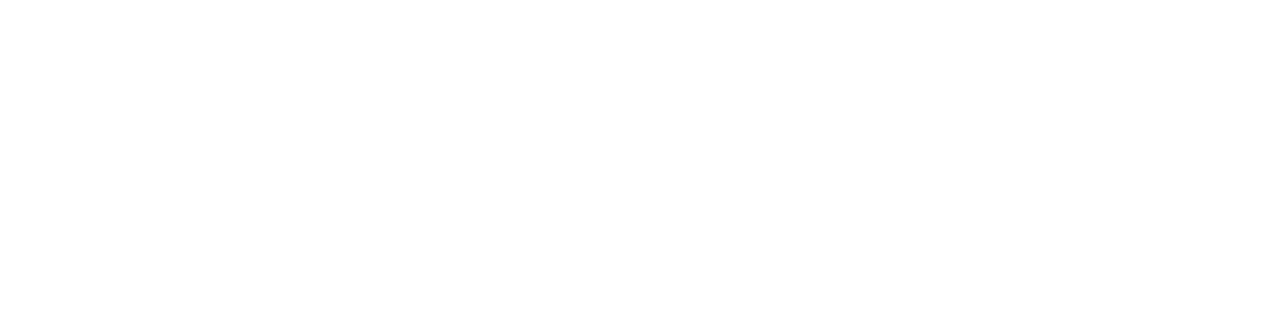
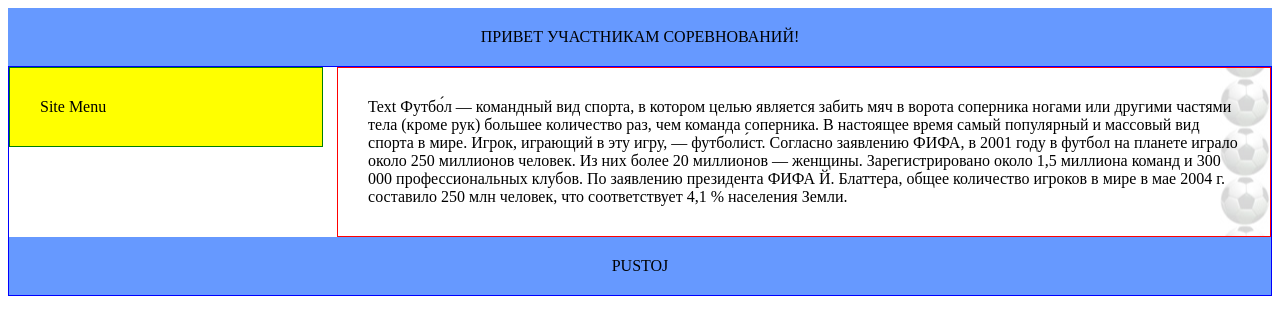
Before and after one commit to VeronikaKhenskaya/It-Academy, a plain HTML site: page maket_div.html in a window 1280 px wide. Drawn offline with Linux system fonts and the light colour scheme.

Commit message:
containers

```diff
--- a/maket_div.html
+++ b/maket_div.html
@@ -1,12 +1,30 @@
 <!DOCTYPE html>
 <html lang="ru">
+
 <head>
     <meta charset="UTF-8">
     <meta http-equiv="X-UA-Compatible" content="IE=edge">
     <meta name="viewport" content="width=device-width, initial-scale=1.0">
     <title>ФУТБОЛ</title>
 </head>
+
 <body>
+    <div style="background: #6699FF; padding: 20px; font-size: medium; font-style: normal; text-align: center; text-transform: uppercase;">Привет участникам соревнований!</div>
+    <div style="border: solid blue 1px; ">
+    <div style="border: solid green 1px; width: 20%; padding: 30px; text-align: left; float: left; background-color: yellow; background-repeat: repeat-x;">Site Menu</div>
+    <div style="border: solid red 1px; margin-left: 26%; padding: 30px; text-align: left; background: url(ball.png) right repeat-y">Text
 
+    Футбо́л — командный вид спорта, в котором целью является забить мяч в
+    ворота соперника ногами или другими частями тела (кроме рук) большее количество раз, чем команда соперника. В
+    настоящее время самый популярный и массовый вид спорта в мире.
+    Игрок, играющий в эту игру, — футболи́ст.
+    Согласно заявлению ФИФА, в 2001 году в футбол на планете играло около 250 миллионов человек. Из них более 20
+    миллионов — женщины. Зарегистрировано около 1,5 миллиона команд и 300 000 профессиональных клубов.
+
+    По заявлению президента ФИФА Й. Блаттера, общее количество игроков в мире в мае 2004 г. составило 250 млн человек,
+    что соответствует 4,1 % населения Земли.</div>
+    <div style="clear: both; background-color: #6699FF; padding: 20px; font-size: medium; font-style: normal; text-align: center; text-transform: uppercase;">Pustoj</div>
+</div>
 </body>
+
 </html>
```
Also changed, not shown: README.md (deleted), ball.png (added).
